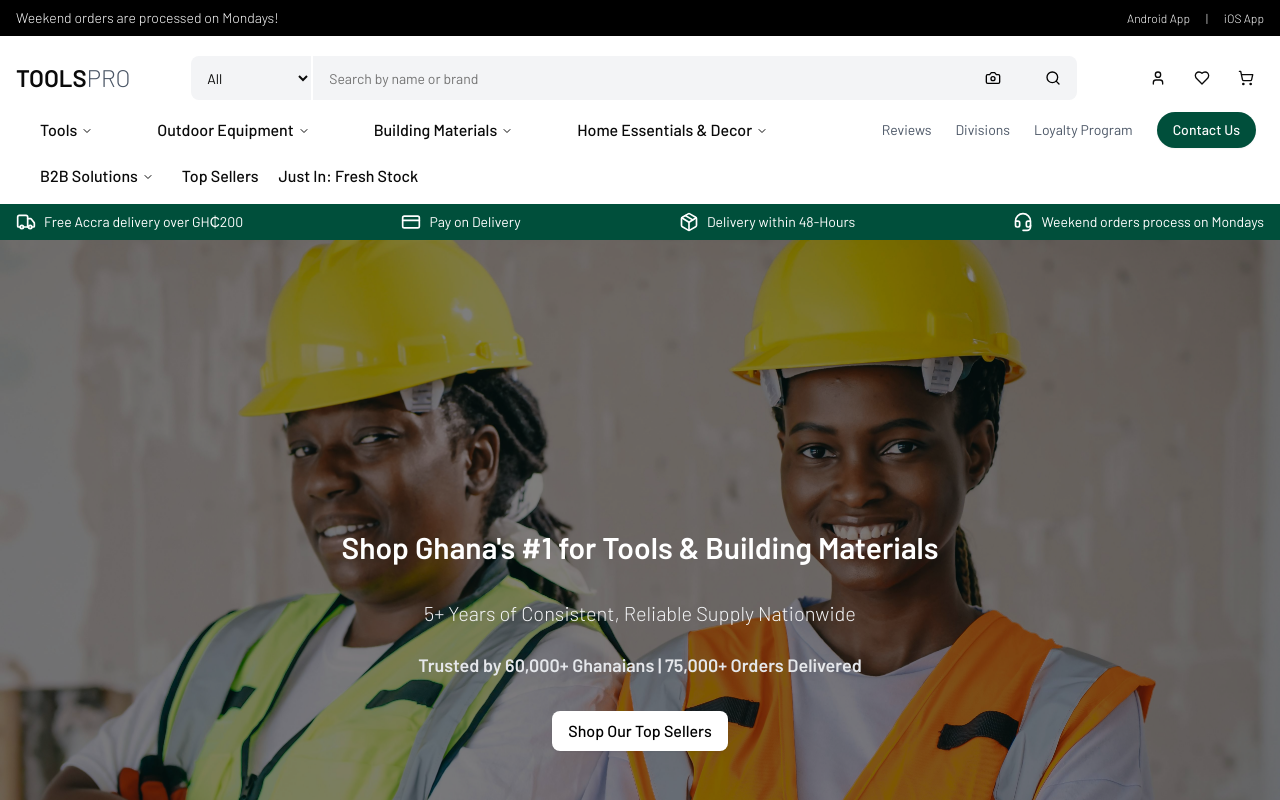
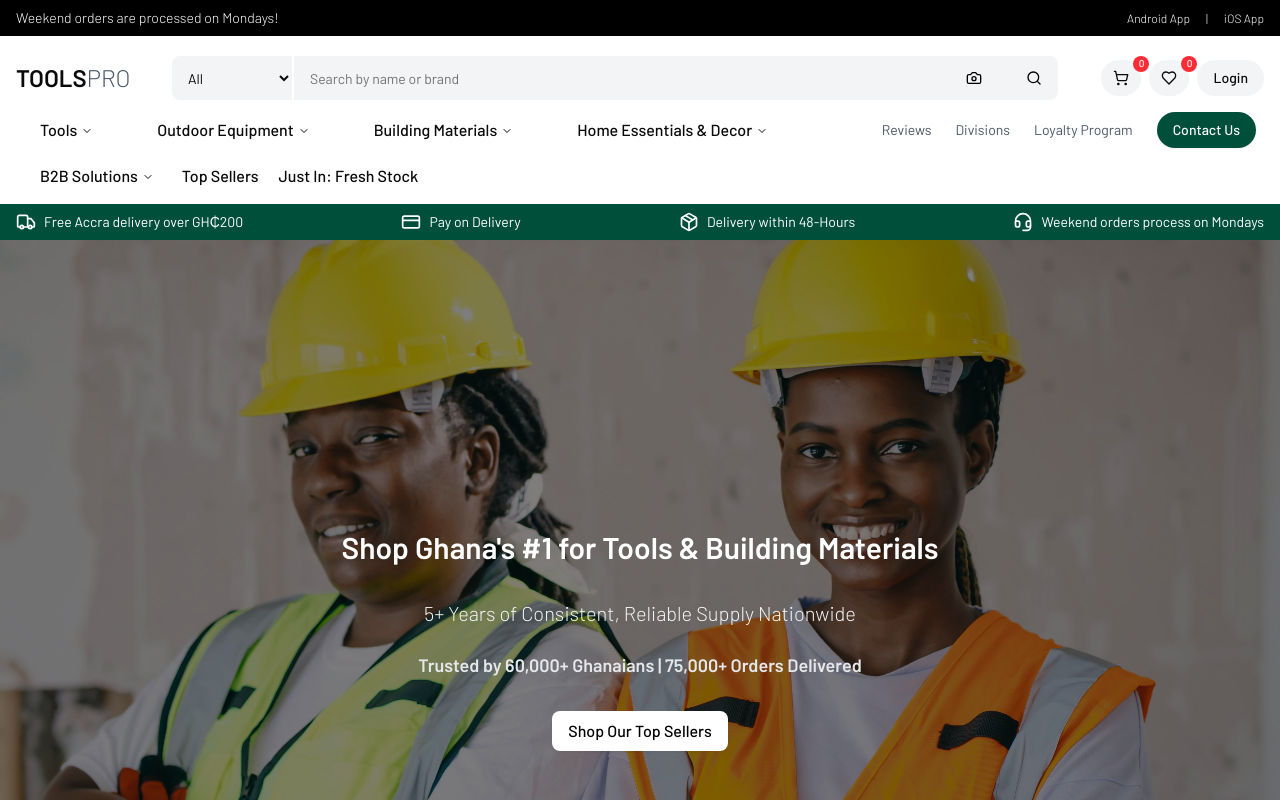
Before and after one commit to Leadhason/ToolsPro, a Next.js app: page / in a window 1280 px wide. Shown: the top 800 px of the page. Built offline with nearby package versions, Linux system fonts and the light colour scheme.

Commit message:
update the header component

```diff
--- a/components/Header.tsx
+++ b/components/Header.tsx
@@ -135,18 +135,24 @@ export default function Header() {
 
             {/* User actions */}
             <div className="flex items-center gap-1 sm:gap-2">
-              <Button variant="ghost" size="icon" className="hidden sm:flex">
-                <User className="h-8 w-8" />
+              <Button variant="ghost" size="default" className="relative rounded-full bg-gray-100">
+                <ShoppingCart className="h-8 w-8" />
+                <span className="absolute -top-1 -right-2 bg-red-500 text-white text-xs rounded-full h-4 w-4 flex items-center justify-center text-[10px]">
+                  0
+                </span>
               </Button>
-              <Button variant="ghost" size="icon">
+              <Button variant="ghost" size="default" className="relative rounded-full bg-gray-100">
                 <Heart className="h-8 w-8 " />
+                <span className="absolute -top-1 -right-2 bg-red-500 text-white text-xs rounded-full h-4 w-4 flex items-center justify-center text-[10px]">
+                  0
+                </span>
               </Button>
-              <Button variant="ghost" size="icon" className="relative">
-                <ShoppingCart className="h-8 w-8" />
-                {/*<span className="absolute -top-1 -right-1 bg-red-500 text-white text-xs rounded-full h-4 w-4 flex //items-center justify-center text-[10px]">
-                  0
-                </span>*/}
-              </Button>
+
+              <Link href="/login" className="hidden sm:flex">
+                <Button variant="ghost" className="rounded-full bg-gray-100">
+                  Login
+                </Button>
+              </Link>
             </div>
           </div>
 
```
